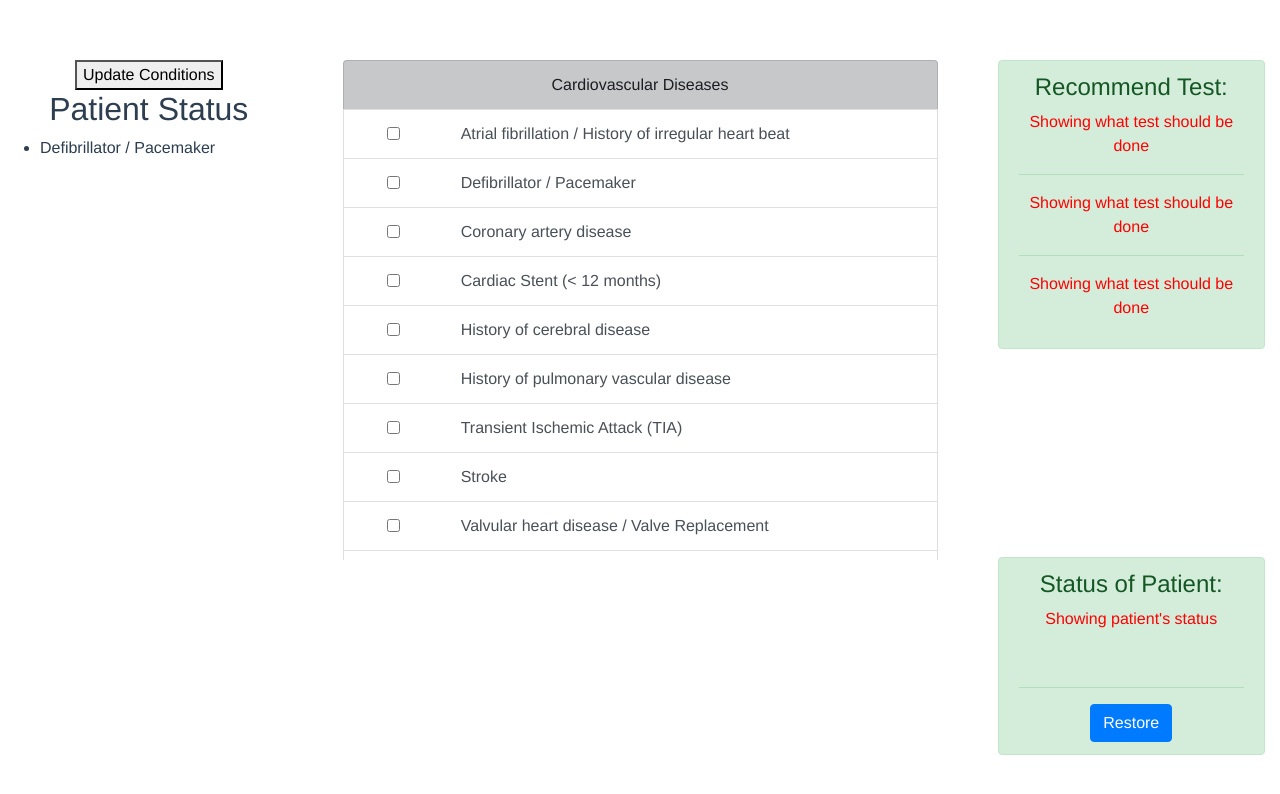
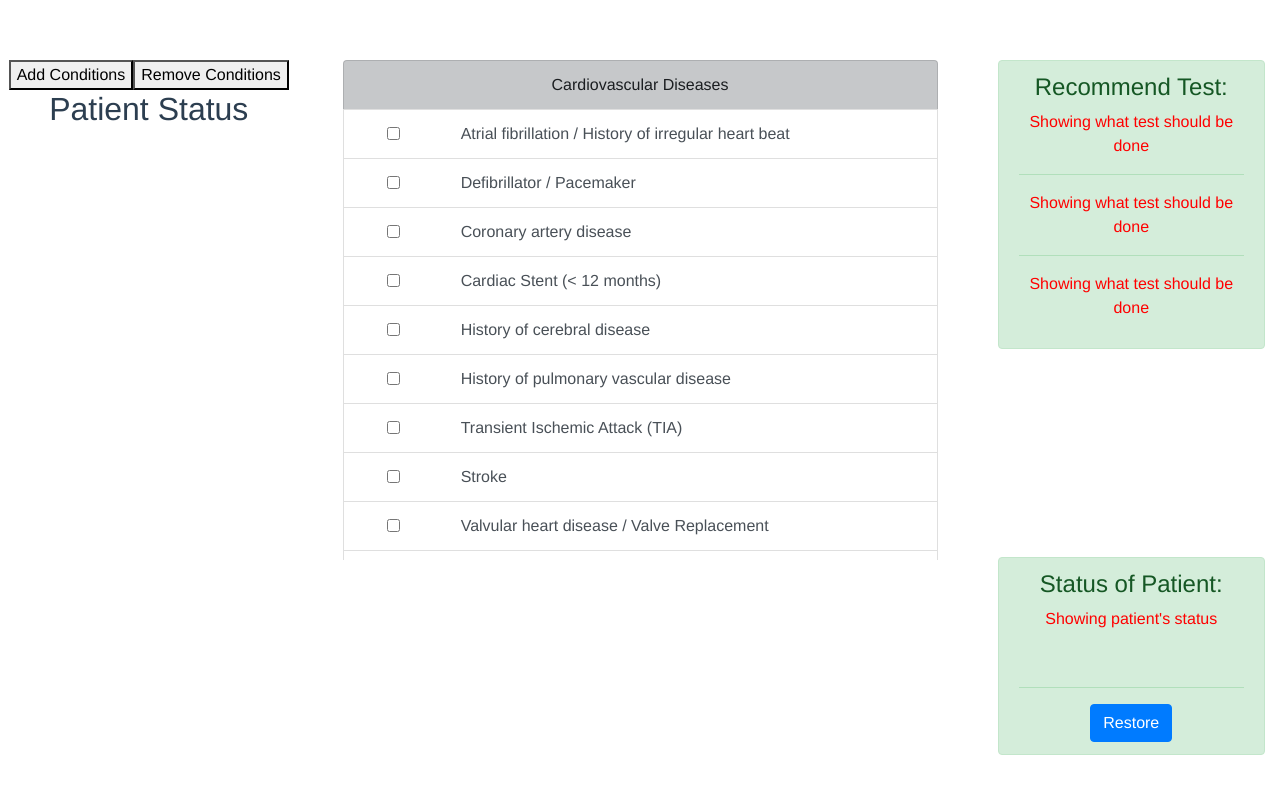
Before and after one commit to mmulenga/POTA, a Vue app: page / in a window 1280 px wide. Shown: the top 794 px of the page. Built offline with nearby package versions, Linux system fonts and the light colour scheme.

Commit message:
added remove functionality

```diff
--- a/src/components/StatusComponent.vue
+++ b/src/components/StatusComponent.vue
@@ -1,7 +1,10 @@
 <template id="status">
     <div class="status">
-        <button v-on:click="updateConditionsReceived()">
-             Update Conditions </button>
+        <button v-on:click="addConditionsReceived()">
+             Add Conditions </button>
+
+        <button v-on:click="removeConditionsReceived()">
+             Remove Conditions </button>
         <h1>Patient Status</h1>
         <div class="list">
             <ul id="status"
@@ -22,7 +25,6 @@ export default {
   data() {
     return {
       conditionsReceived: [
-        { comorbidity: Condition.Defib },
       ],
     };
   },
@@ -30,8 +32,11 @@ export default {
    * the current patient status
    */
   methods: {
-    updateConditionsReceived: function updateConditionsReceived() {
+    addConditionsReceived: function addConditionsReceived() {
       this.conditionsReceived.push({ comorbidity: Condition.CAD });
+    },
+    removeConditionsReceived: function removeConditionsReceived() {
+      this.conditionsReceived.pop();
     },
   },
 };
```
